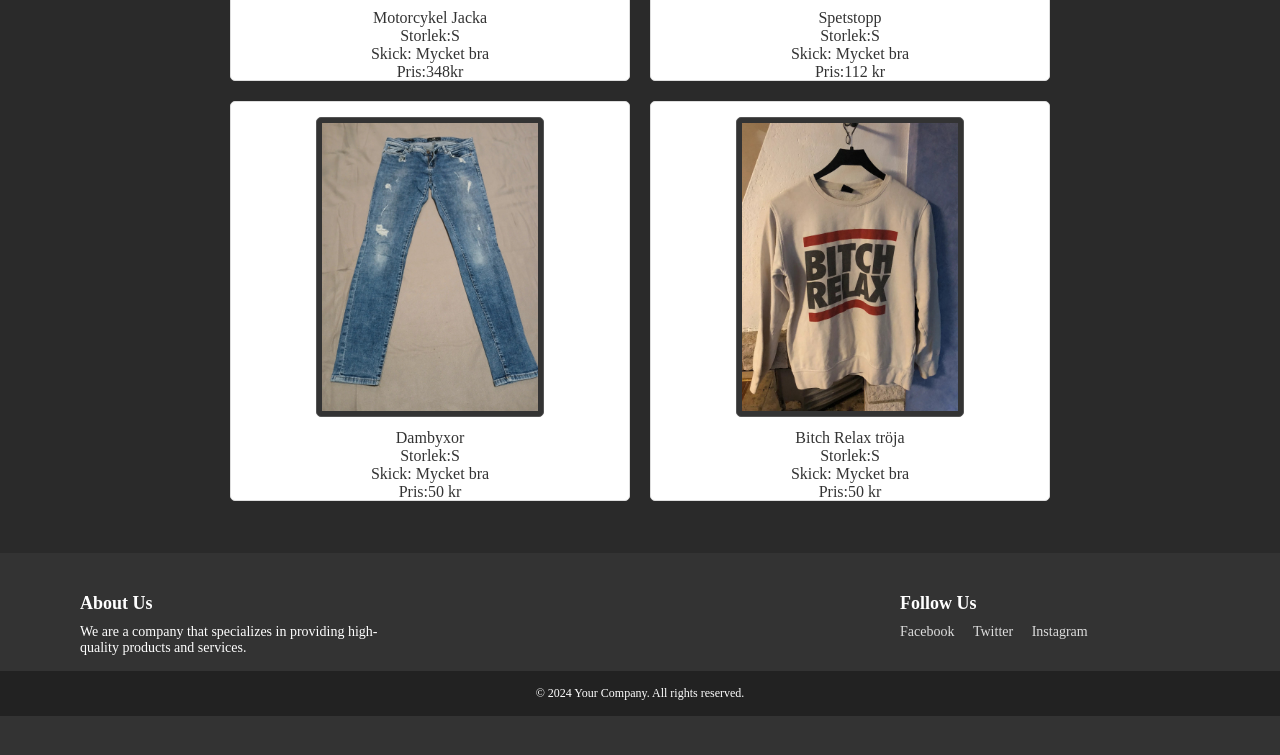
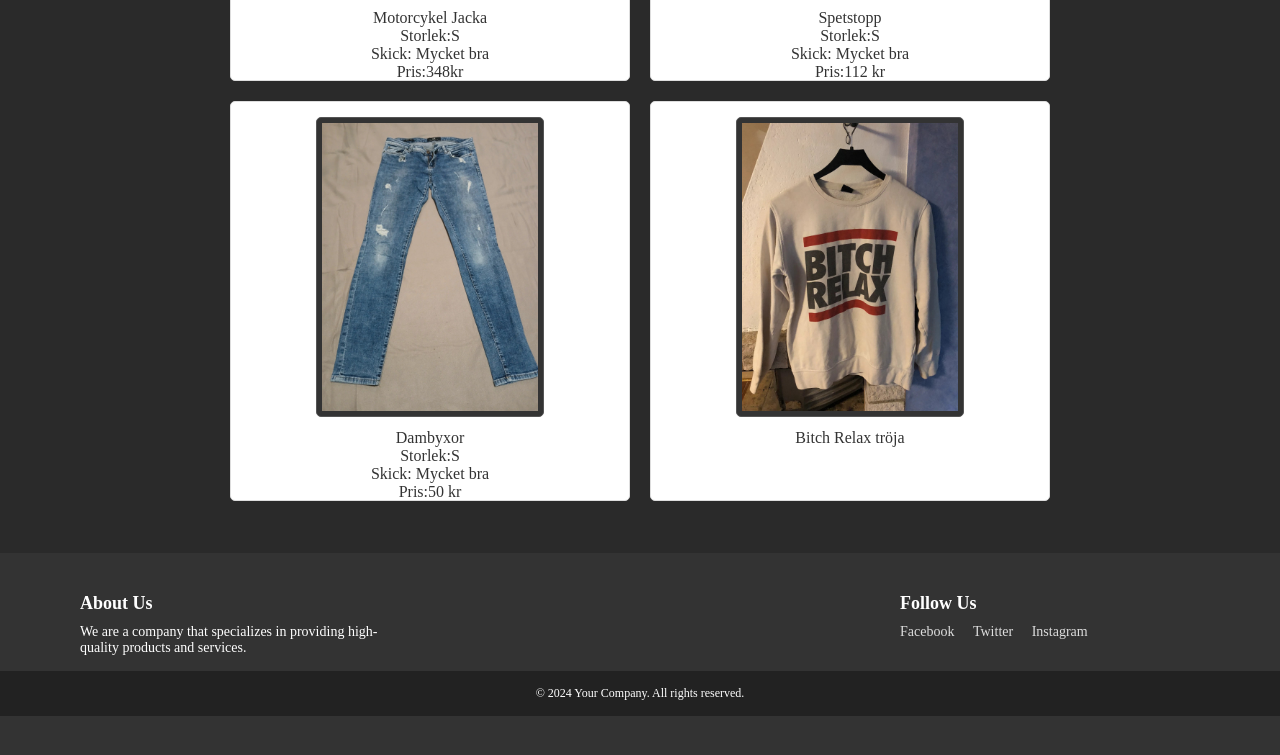
Before and after one commit to MohammedMohammed2/AgilWebsite, a plain HTML site: page secondHand.html in a window 1280 px wide. Shown: the part 1761-2516 px from the top of the page. Drawn offline with Linux system fonts and the light colour scheme; a web font is replaced by a local one.

Commit message:
fixade ett fel

```diff
--- a/secondHand.html
+++ b/secondHand.html
@@ -49,7 +49,7 @@
 <body>
     <div class="main-content">
         <section class="featured-products">
-            <h2>Featured Products</h2>
+            <h2>Secondhand Products</h2>
             <div class="product-grid">
                 <div class="product-item">
                     <img src="/images/secondHandImages/leoJacka.jpeg" alt="Leopard Jacka" role="img">
@@ -117,9 +117,7 @@
                 <div class="product-item">
                     <img src="/images/secondHandImages/bitch.jpeg" alt="bitch relax. tjocktröja">
                     <p>Bitch Relax tröja</p>
-                    <p>Storlek:S</p>
-                    <p>Skick: Mycket bra</p>
-                    <p>Pris:50 kr</p>
+
                 </div>
             </div>
         </section>
```
